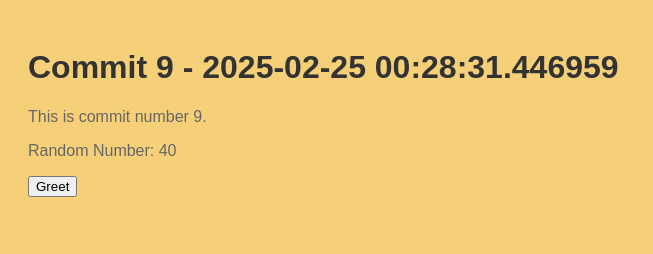
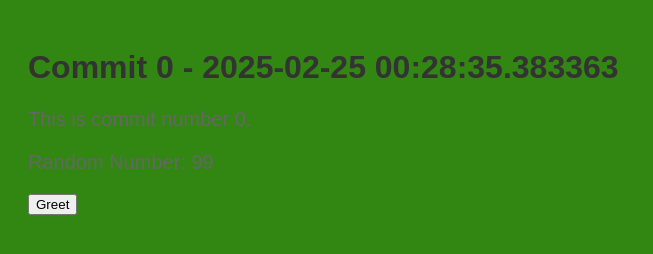
Before and after one commit to stiffs95/myrep-repo-20250225002824, a plain HTML site: page index.html in a window 1280 px wide. Shown: the whole page, without its empty margins (0-653 px from the left). Drawn offline with Linux system fonts and the light colour scheme.

Commit message:
📝 My commit 0 (HTML, CSS, JS, or PY)

```diff
--- a/index.html
+++ b/index.html
@@ -2,13 +2,13 @@
     <!DOCTYPE html>
     <html>
     <head>
-        <title>Commit 9 - 2025-02-25 00:28:31.446959</title>
+        <title>Commit 0 - 2025-02-25 00:28:35.382362</title>
         <link rel="stylesheet" href="style.css">
     </head>
     <body>
-        <h1>Commit 9 - 2025-02-25 00:28:31.446959</h1>
-        <p>This is commit number 9.</p>
-        <p>Random Number: 40</p>
+        <h1>Commit 0 - 2025-02-25 00:28:35.383363</h1>
+        <p>This is commit number 0.</p>
+        <p>Random Number: 99</p>
         <button onclick="greet()">Greet</button>
         <script src="script.js"></script>
     </body>
--- a/script.js
+++ b/script.js
@@ -2,4 +2,4 @@
     function greet() {
         alert('Hello from commit ' + commitNumber + '!');
     }
-    var commitNumber = 9;
+    var commitNumber = 0;
--- a/style.css
+++ b/style.css
@@ -1,7 +1,7 @@
 
     body {
         font-family: Arial, sans-serif;
-        background-color: #f6d078;
+        background-color: #328612;
         padding: 20px;
     }
     h1 {
@@ -9,5 +9,5 @@
     }
     p {
         color: #666;
-        font-size: 16px;
+        font-size: 20px;
     }
```
